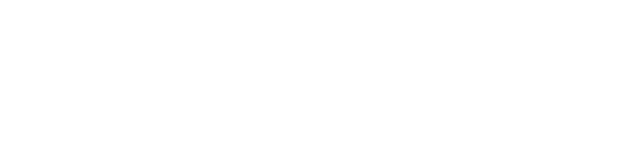
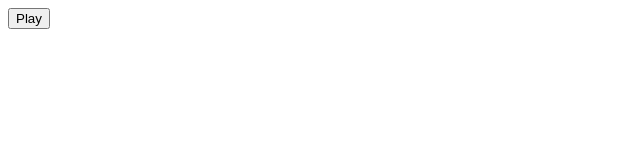
Before and after one commit to ChaanBiz/make-me, a plain HTML site: page index.html in a window 1280 px wide. Shown: the whole page, without its empty margins (0-640 px from the left). Drawn offline with Linux system fonts and the light colour scheme.

Commit message:
html donme

```diff
--- a/index.html
+++ b/index.html
@@ -7,6 +7,6 @@
     <link rel="stylesheet" href="style.css">
 </head>
 <body>
-
+    <button id="start">Play</button>
 </body>
 </html>
```
